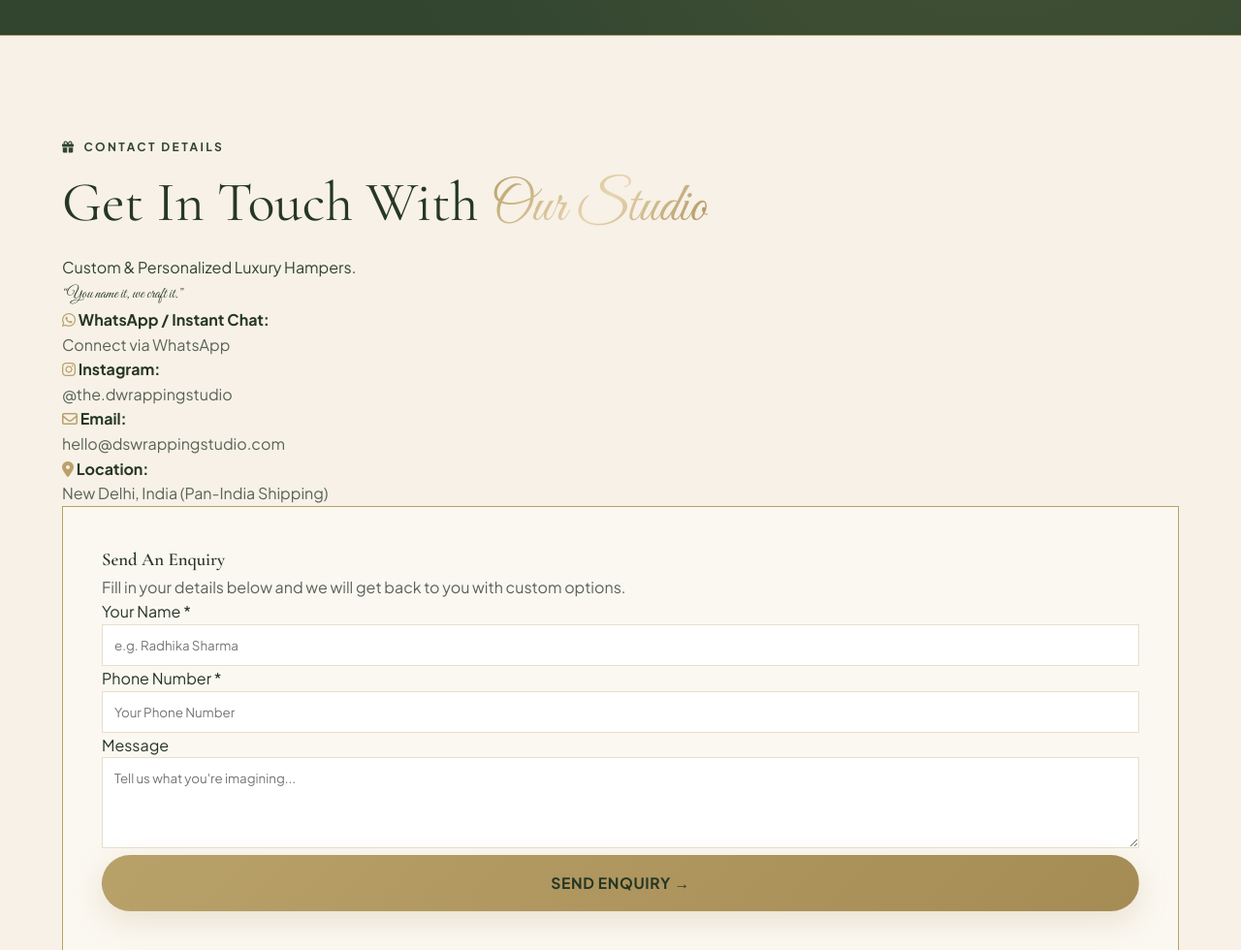
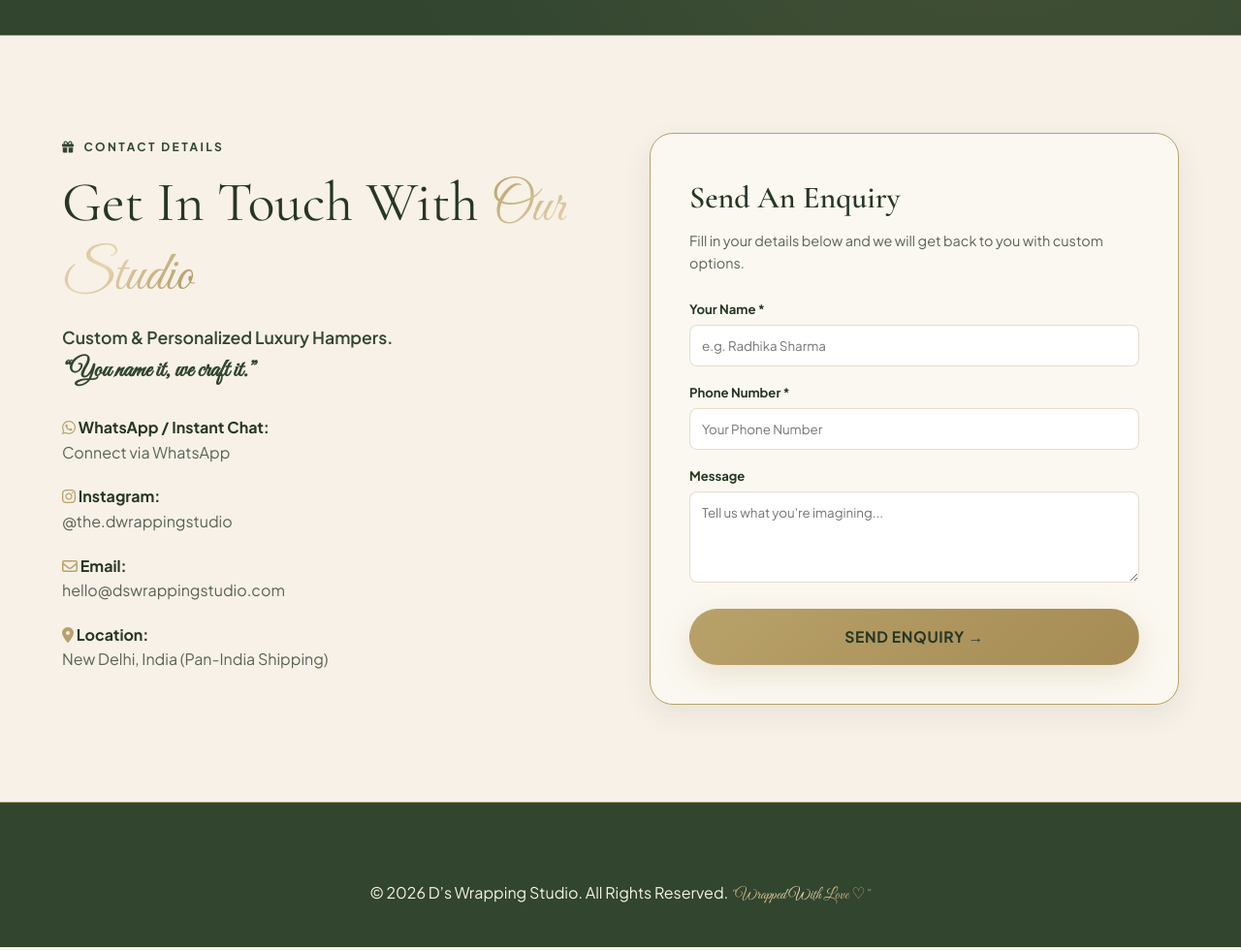
Before and after one commit to Asmitakukreja18/D-swraping, a website: page contact.html in a window 1280 px wide. Shown: the part 400-1380 px from the top of the page at 97% size. Drawn offline with nearby package versions, Linux system fonts and the light colour scheme.

Commit message:
Fix layout and HTML formatting in contact.html

```diff
--- a/contact.html
+++ b/contact.html
@@ -1,16 +1,21 @@
 <!DOCTYPE html>
 <html lang="en">
+
 <head>
   <meta charset="UTF-8">
   <meta name="viewport" content="width=device-width, initial-scale=1.0">
   <title>Contact Us | D’s Wrapping Studio</title>
-  <meta name="description" content="Let’s Create Something Beautiful. Tell us what you’re celebrating at D’s Wrapping Studio.">
+  <meta name="description"
+    content="Let’s Create Something Beautiful. Tell us what you’re celebrating at D’s Wrapping Studio.">
   <link rel="preconnect" href="https://fonts.googleapis.com">
   <link rel="preconnect" href="https://fonts.gstatic.com" crossorigin>
-  <link href="https://fonts.googleapis.com/css2?family=Cormorant+Garamond:ital,wght@0,400;0,600;1,400&family=Great+Vibes&family=Plus+Jakarta+Sans:wght@400;500;600;700&display=swap" rel="stylesheet">
+  <link
+    href="https://fonts.googleapis.com/css2?family=Cormorant+Garamond:ital,wght@0,400;0,600;1,400&family=Great+Vibes&family=Plus+Jakarta+Sans:wght@400;500;600;700&display=swap"
+    rel="stylesheet">
   <link rel="stylesheet" href="https://cdnjs.cloudflare.com/ajax/libs/font-awesome/6.4.0/css/all.min.css">
   <link rel="stylesheet" href="styles.css">
 </head>
+
 <body>
 
   <div class="announcement-bar">
@@ -20,7 +25,8 @@
   <header class="navbar">
     <div class="nav-container">
       <a href="index.html" class="brand-logo">
-        <img src="assets/logo.png" alt="D's Wrapping Studio Logo" class="brand-logo-img" onerror="this.style.display='none'; this.nextElementSibling.style.display='flex';">
+        <img src="assets/logo.png" alt="D's Wrapping Studio Logo" class="brand-logo-img"
+          onerror="this.style.display='none'; this.nextElementSibling.style.display='flex';">
         <div style="display:none; align-items:center; gap:10px;">
           <div class="logo-crest">D’</div>
           <div>
@@ -41,13 +47,15 @@
       </nav>
 
       <div class="nav-actions">
-        <a href="https://www.instagram.com/the.dwrappingstudio/" target="_blank" rel="noopener" class="action-btn" title="Instagram">
+        <a href="https://www.instagram.com/the.dwrappingstudio/" target="_blank" rel="noopener" class="action-btn"
+          title="Instagram">
           <i class="fa-brands fa-instagram"></i>
         </a>
         <a href="custom-hampers.html" class="btn btn-sm btn-gold">
           <i class="fa-solid fa-wand-magic-sparkles"></i> Build Hamper
         </a>
-        <a href="https://api.whatsapp.com/send?text=Hi%20D's%20Wrapping%20Studio!%20I'd%20like%20to%20enquire%20about%20gifting." target="_blank" rel="noopener" class="btn btn-sm btn-primary-olive">
+        <a href="https://api.whatsapp.com/send?text=Hi%20D's%20Wrapping%20Studio!%20I'd%20like%20to%20enquire%20about%20gifting."
+          target="_blank" rel="noopener" class="btn btn-sm btn-primary-olive">
           <i class="fa-brands fa-whatsapp"></i> Enquire
         </a>
       </div>
@@ -74,12 +82,13 @@
               <i class="fa-solid fa-gift"></i> CONTACT DETAILS
             </div>
             <h2 class="section-title">Get In Touch With <span class="font-script gold-gradient-text">Our Studio</span></h2>
-            <p style="fontSize:1.1rem; color:var(--color-primary-olive); fontWeight:600; marginBottom:25px;">
+            <p style="font-size:1.1rem; color:var(--color-primary-olive); font-weight:600; margin-bottom:25px;">
               Custom & Personalized Luxury Hampers. <br>
-              <span class="font-script" style="fontSize:1.6rem;">“You name it, we craft it.”</span>
+              <span class="font-script" style="font-size:1.6rem;">“You name it, we craft it.”</span>
             </p>
 
-            <div style="display:flex; flex-direction:column; gap:20p              <div>
+            <div style="display:flex; flex-direction:column; gap:20px; margin-bottom:30px;">
+              <div>
                 <strong style="color:var(--color-dark-olive);"><i class="fa-brands fa-whatsapp gold-accent"></i> WhatsApp / Instant Chat:</strong>
                 <p style="color:var(--color-muted-text);"><a href="https://api.whatsapp.com/send?text=Hi%20D's%20Wrapping%20Studio!" target="_blank" rel="noopener">Connect via WhatsApp</a></p>
               </div>
@@ -99,23 +108,23 @@
           </div>
 
           <div>
-            <form id="contactForm" style="background-color:var(--color-soft-cream); padding:40px; borderRadius:var(--radius-lg); border:1px solid var(--color-champagne); boxShadow:var(--shadow-md);">
-              <h3 style="font-family:var(--font-serif); fontSize:2rem; color:var(--color-dark-olive); marginBottom:8px;">Send An Enquiry</h3>
-              <p style="fontSize:0.9rem; color:var(--color-muted-text); marginBottom:25px;">Fill in your details below and we will get back to you with custom options.</p>
+            <form id="contactForm" style="background-color:var(--color-soft-cream); padding:40px; border-radius:var(--radius-lg); border:1px solid var(--color-champagne); box-shadow:var(--shadow-md);">
+              <h3 style="font-family:var(--font-serif); font-size:2rem; color:var(--color-dark-olive); margin-bottom:8px;">Send An Enquiry</h3>
+              <p style="font-size:0.9rem; color:var(--color-muted-text); margin-bottom:25px;">Fill in your details below and we will get back to you with custom options.</p>
 
-              <div style="marginBottom:16px;">
-                <label style="display:block; fontSize:0.82rem; fontWeight:700; color:var(--color-dark-olive); marginBottom:6px;">Your Name *</label>
-                <input required type="text" id="contactName" placeholder="e.g. Radhika Sharma" style="width:100%; padding:12px; borderRadius:var(--radius-sm); border:1px solid var(--color-border); outline:none;">
+              <div style="margin-bottom:16px;">
+                <label style="display:block; font-size:0.82rem; font-weight:700; color:var(--color-dark-olive); margin-bottom:6px;">Your Name *</label>
+                <input required type="text" id="contactName" placeholder="e.g. Radhika Sharma" style="width:100%; padding:12px; border-radius:var(--radius-sm); border:1px solid var(--color-border); outline:none;">
               </div>
 
-              <div style="marginBottom:16px;">
-                <label style="display:block; fontSize:0.82rem; fontWeight:700; color:var(--color-dark-olive); marginBottom:6px;">Phone Number *</label>
-                <input required type="tel" id="contactPhone" placeholder="Your Phone Number" style="width:100%; padding:12px; borderRadius:var(--radius-sm); border:1px solid var(--color-border); outline:none;">
+              <div style="margin-bottom:16px;">
+                <label style="display:block; font-size:0.82rem; font-weight:700; color:var(--color-dark-olive); margin-bottom:6px;">Phone Number *</label>
+                <input required type="tel" id="contactPhone" placeholder="Your Phone Number" style="width:100%; padding:12px; border-radius:var(--radius-sm); border:1px solid var(--color-border); outline:none;">
               </div>
 
-              <div style="marginBottom:20px;">
-                <label style="display:block; fontSize:0.82rem; fontWeight:700; color:var(--color-dark-olive); marginBottom:6px;">Message</label>
-                <textarea id="contactMsg" rows="4" placeholder="Tell us what you're imagining..." style="width:100%; padding:12px; borderRadius:var(--radius-sm); border:1px solid var(--color-border); outline:none;"></textarea>
+              <div style="margin-bottom:20px;">
+                <label style="display:block; font-size:0.82rem; font-weight:700; color:var(--color-dark-olive); margin-bottom:6px;">Message</label>
+                <textarea id="contactMsg" rows="4" placeholder="Tell us what you're imagining..." style="width:100%; padding:12px; border-radius:var(--radius-sm); border:1px solid var(--color-border); outline:none;"></textarea>
               </div>
 
               <button type="submit" class="btn btn-gold btn-full btn-large">
@@ -123,6 +132,7 @@
               </button>
             </form>
           </div>
+
         </div>
       </div>
     </section>
@@ -135,7 +145,7 @@
   </footer>
 
   <script>
-    document.getElementById('contactForm').addEventListener('submit', function(e) {
+    document.getElementById('contactForm').addEventListener('submit', function (e) {
       e.preventDefault();
       var name = document.getElementById('contactName').value;
       var phone = document.getElementById('contactPhone').value;
@@ -143,9 +153,8 @@
       var wa = "Hi D's Wrapping Studio! Enquiry from " + name + " (" + phone + "):\n" + msg;
       window.open("https://api.whatsapp.com/send?text=" + encodeURIComponent(wa), "_blank");
     });
-  </script>wa), "_blank");
-    });
   </script>
   <script src="script.js"></script>
 </body>
+
 </html>
```
